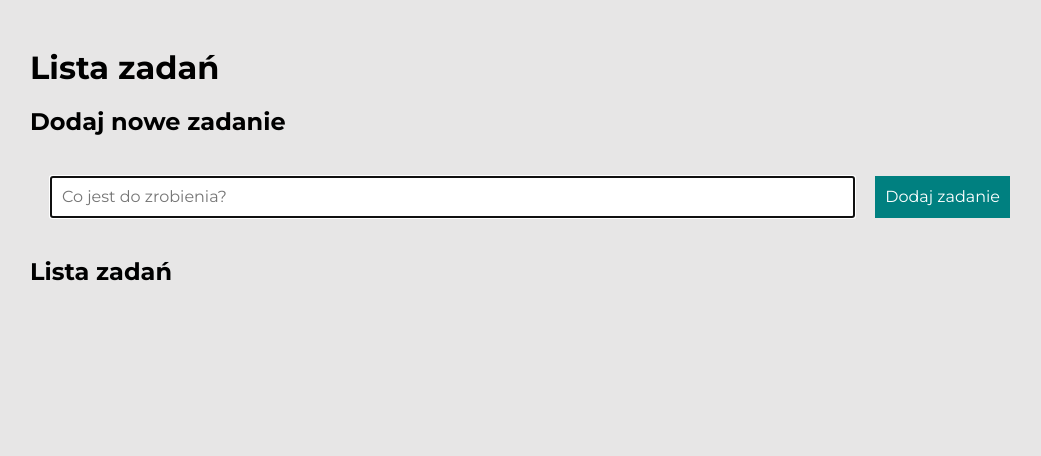
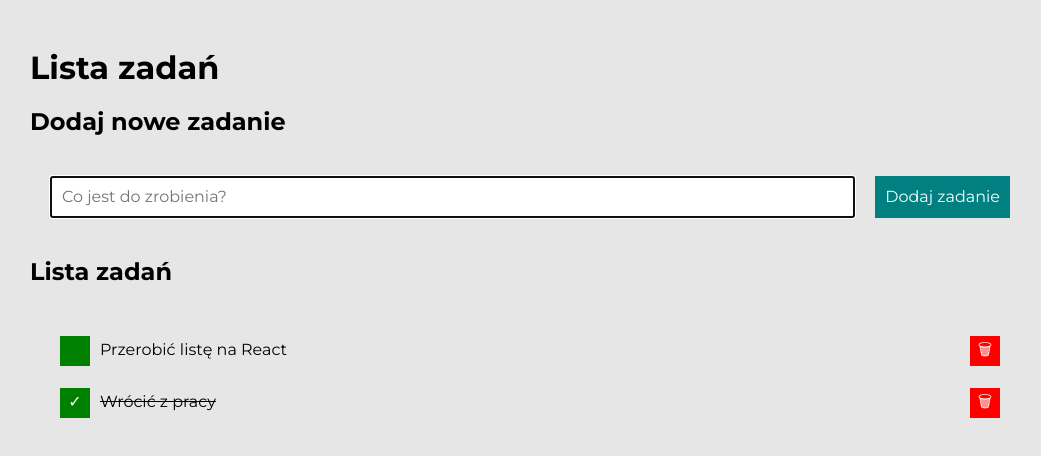
Before and after one commit to PalubskiMaciej/To-Do-List-in-React, a React (Create React App) app: page / in a window 1280 px wide. Shown: the top 456 px of the page, without its empty margins (110-1151 px from the left). Built offline with nearby package versions, Linux system fonts and the light colour scheme.

Commit message:
Tasks component added

```diff
--- a/src/App.js
+++ b/src/App.js
@@ -1,6 +1,7 @@
 import "./App.css";
 import Form from "./Form";
 import Buttons from "./Buttons";
+import Tasks from "./Tasks";
 
 const tasks = [
   { id: 1, content: "Przerobić listę na React", done: false },
@@ -28,7 +29,7 @@ function App() {
             </h2>
             <Buttons tasks={tasks} hideDoneTasks={hideDoneTasks} />
           </div>
-          <ul className="js-list list"></ul>
+          <Tasks tasks={tasks} />
         </section>
       </main>
     </div>
--- /dev/null
+++ b/src/Tasks/index.js
@@ -0,0 +1,22 @@
+import "./style.css";
+
+const Tasks = ({ tasks }) => (
+  <ul className="js-list list">
+    {tasks.map((task) => (
+      <li
+        className={`list__element
+            {hideDoneTasks && task.done ? " list__element--hidden" : ""}`}
+      >
+        <button className="js-done list__button">{task.done ? "✓" : ""}</button>
+        <span className={`list__item${task.done ? " list__item--done" : ""}`}>
+          {task.content}
+        </span>
+        <button className="js-remove list__button list__button--remove">
+          🗑
+        </button>
+      </li>
+    ))}
+  </ul>
+);
+
+export default Tasks;
--- /dev/null
+++ b/src/Tasks/style.css
@@ -0,0 +1,48 @@
+.list {
+  padding-left: 0;
+  list-style: none;
+  padding: 20px;
+}
+
+.list__element {
+  display: grid;
+  grid-template-columns: auto 1fr auto;
+  align-items: center;
+  padding: 10px;
+  border-bottom: 2px solid rgb(231, 230, 230);
+  gap: 10px;
+}
+
+.list__element--hidden {
+  display: none;
+}
+
+.list__item {
+  word-break: break-word;
+}
+
+.list__item--done {
+  text-decoration: line-through;
+}
+
+.list__button {
+  width: 30px;
+  height: 30px;
+  color: white;
+  background-color: hsl(120, 100%, 25%);
+  border: none;
+  text-align: center;
+  transition: 1s;
+}
+
+.list__button:hover {
+  background-color: hsl(120, 100%, 35%);
+}
+
+.list__button--remove {
+  background-color: hsl(0, 100%, 50%);
+}
+
+.list__button--remove:hover {
+  background-color: hsl(0, 100%, 70%);
+}
```
